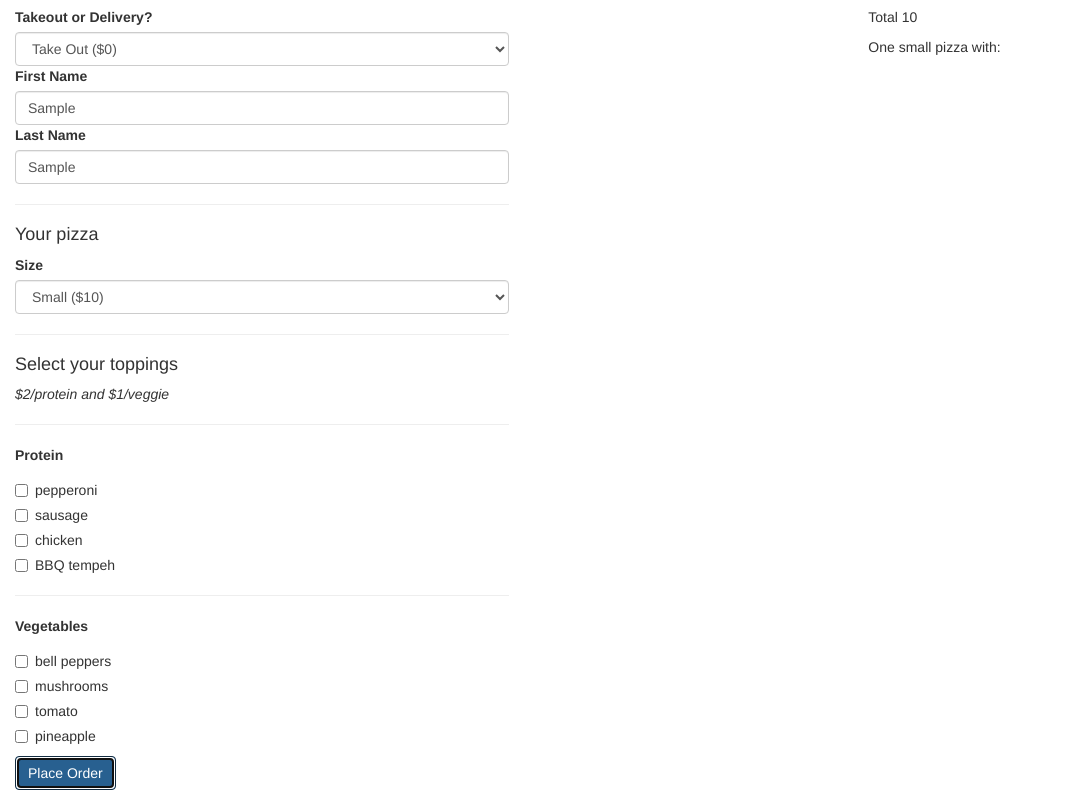
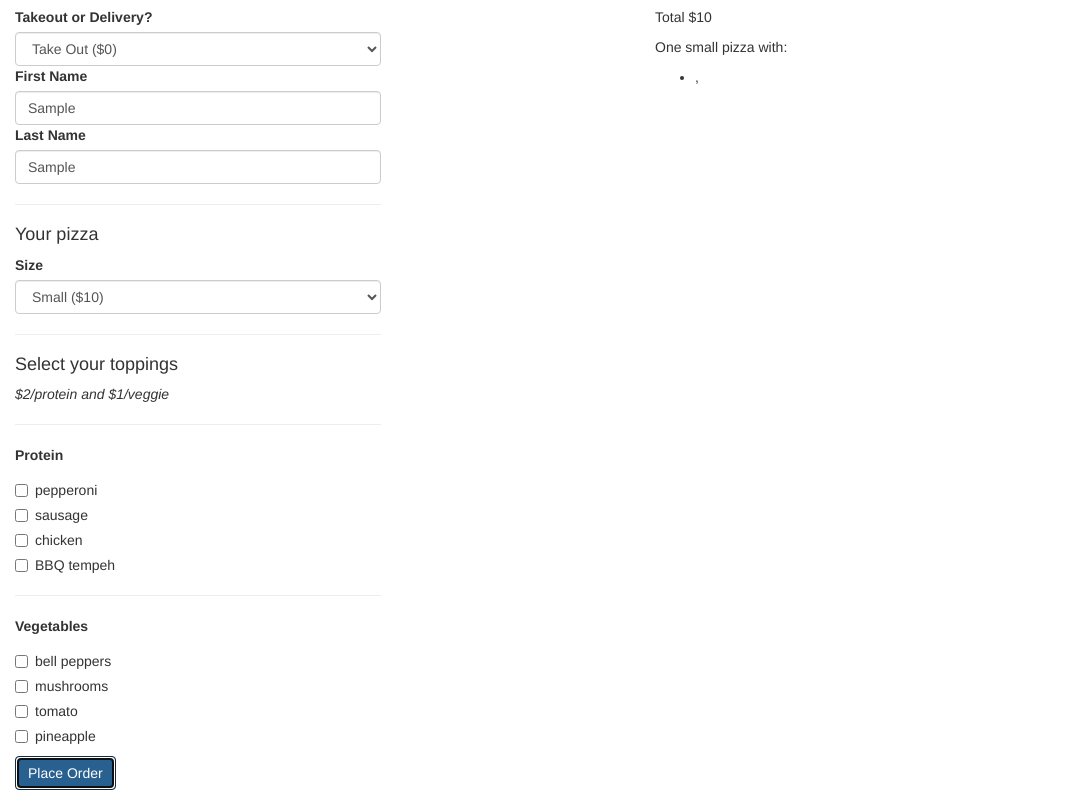
Before and after one commit to JulesKhong/Pizza-Love, a plain HTML site: page index.html in a window 1280 px wide. Both pictures are taken after typing "Sample", "Sample" into the empty fields and a click on the button "Place Order". Shown: the part 33-823 px from the top of the page, without its empty margins (0-1076 px from the left). Drawn offline with nearby package versions, Linux system fonts and the light colour scheme.

Commit message:
Show topping summary in a list when user hits submit

```diff
--- a/css/styles.css
+++ b/css/styles.css
@@ -2,7 +2,7 @@
   width: 60%;
 }
 
-/*.results {
+/*.col-md-4 {
   display: none;
 }*/
 
--- a/index.html
+++ b/index.html
@@ -12,7 +12,7 @@
   <body>
     <div class="container-fluid">
       <div class="row">
-        <div class="col-md-8">
+        <div class="col-sm-6">
           <form id="orderForm">
           <h4>Place an Order</h4>
           <label for="transportMethod">Takeout or Delivery?</label>
@@ -96,15 +96,13 @@
           <button class="btn btn-primary" type="submit" name="order">Place Order</button>
           </form>
         </div>
-        <div class="col-md-4">
-          <div class="results">
+        <div class="col-sm-4">
             <h4>Your order summary</h4>
-            <p>Total <span id="totalPrice"></span></p>
+            <p>Total $<span id="totalPrice"></span></p>
             <p> One <span id="summarySize"></span> pizza with:</p>
-            <ul id="summaryToppings">
-
+            <ul>
+            <li><span id="summaryToppings"></span></li>
             </ul>
-          </div>
         </div>
       </div>
     </div>
--- a/js/scripts.js
+++ b/js/scripts.js
@@ -68,11 +68,15 @@ $(document).ready(function(){
     newPizza.addSizetoTotal();
     newPizza.addDeliverytoTotal();
     newPizza.addProtein();
+    newPizza.addVeggie();
 
     debugger;
-    $(".results").show;
+    $(".col-md-4").show;
     $("#totalPrice").append(newPizza.total);
     $("#summarySize").append(newPizza.pizzaSize);
+
+    $("#summaryToppings").append(protein.join(", "));
+    $("#summaryToppings").append(", "+ veggie.join(", "));
 
     console.log(newPizza.total);
   })
```
